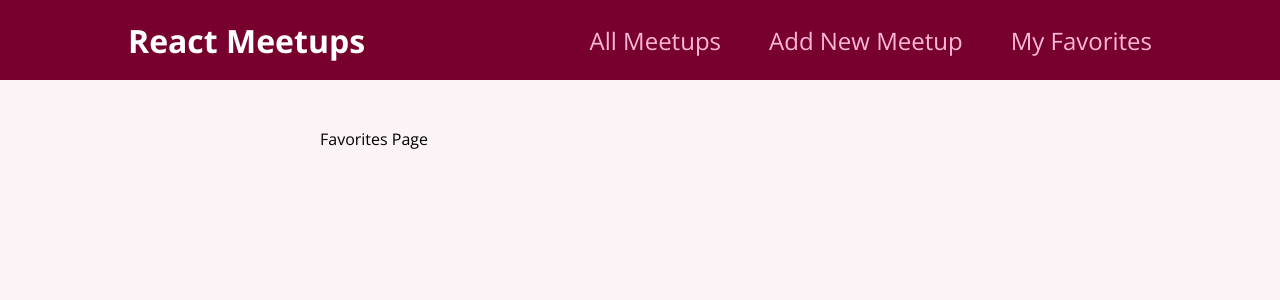
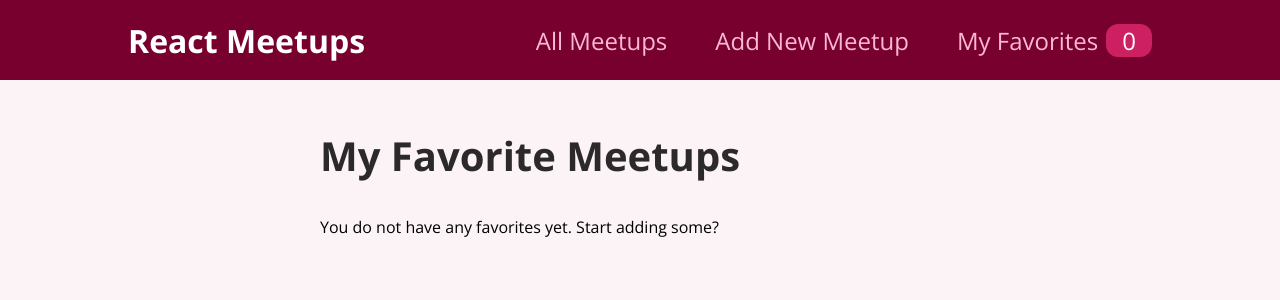
Before and after one commit to thatsehannah/nextjs-react-the-complete-guide, a React (Create React App) app in the folder meet-up-app/: page /favorites in a window 1280 px wide. Shown: the top 300 px of the page. Built offline with nearby package versions, Linux system fonts and the light colour scheme.

Commit message:
using fav context on fav page & nav

```diff
--- a/meet-up-app/src/components/layout/MainNavigation/MainNavigation.js
+++ b/meet-up-app/src/components/layout/MainNavigation/MainNavigation.js
@@ -1,9 +1,12 @@
-import React from 'react';
+import React, { useContext } from 'react';
 import { Link } from 'react-router-dom';
 
-import classes from './MainNavigation.module.css'
+import classes from './MainNavigation.module.css';
+import FavoritesContext from '../../../store/favorites-context';
 
 const MainNavigation = () => {
+  const favoritesCtx = useContext(FavoritesContext);
+
   return (
     <header className={classes.header}>
       <div className={classes.logo}>React Meetups</div>
@@ -16,7 +19,12 @@
             <Link to='/new-meetup'>Add New Meetup</Link>
           </li>
           <li>
-            <Link to='/favorites'>My Favorites</Link>
+            <Link to='/favorites'>
+              My Favorites
+              <span className={classes.badge}>
+                {favoritesCtx.totalFavorites}
+              </span>
+            </Link>
           </li>
         </ul>
       </nav>
--- a/meet-up-app/src/pages/Favorites.js
+++ b/meet-up-app/src/pages/Favorites.js
@@ -1,7 +1,25 @@
-import React from 'react';
+import React, { useContext } from 'react';
+import MeetupList from '../components/meetups/MeetupList/MeetupList';
+
+import FavoritesContext from '../store/favorites-context';
 
 const FavoritesPage = () => {
-  return <div>Favorites Page</div>;
+  const favoriteCtx = useContext(FavoritesContext);
+
+  let content;
+
+  if (favoriteCtx.totalFavorites === 0) {
+    content = <p>You do not have any favorites yet. Start adding some?</p>;
+  } else {
+    content = <MeetupList meetups={favoriteCtx.favorites} />;
+  }
+
+  return (
+    <section>
+      <h1>My Favorite Meetups</h1>
+      {content}
+    </section>
+  );
 };
 
 export default FavoritesPage;
```
